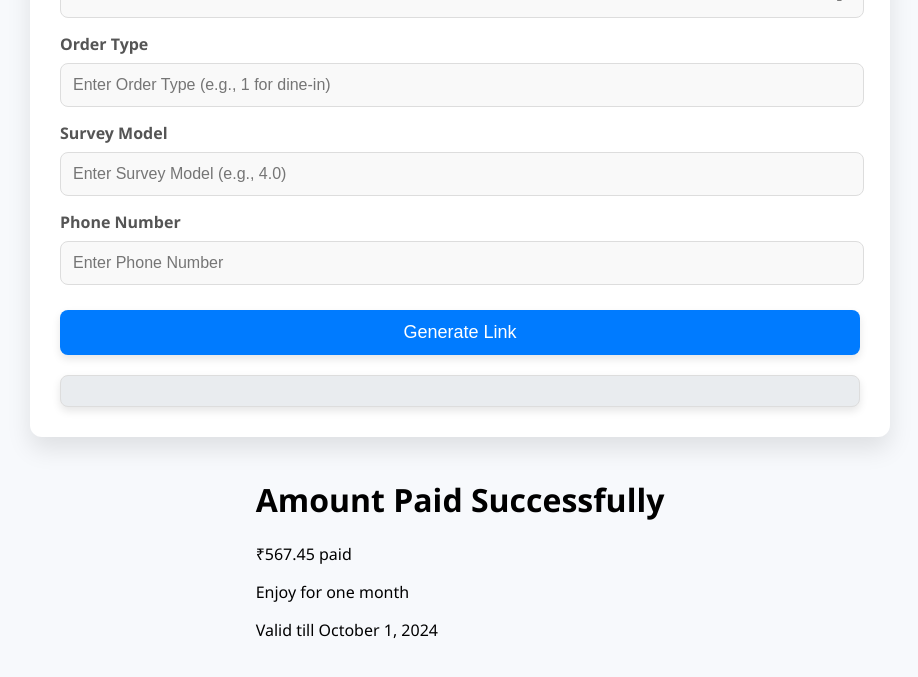
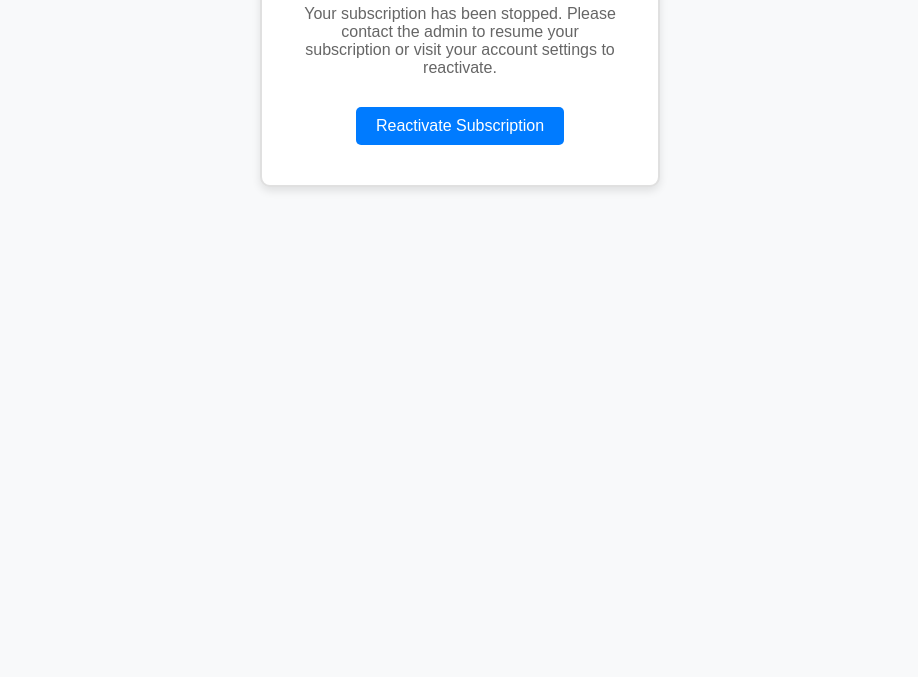
Before and after one commit to kfcArea1/Bagluru, a plain HTML site: page index.html in a window 1280 px wide. Shown: the part 349-1026 px from the top of the page, without its empty margins (180-1098 px from the left). After the commit the page ends 800 px from the top, so only its background shows below. Drawn offline with Linux system fonts and the light colour scheme.

Commit message:
Update index.html

```diff
--- a/index.html
+++ b/index.html
@@ -3,201 +3,73 @@
 <head>
     <meta charset="UTF-8">
     <meta name="viewport" content="width=device-width, initial-scale=1.0">
-    <title>Subscription & Link Encoder</title>
+    <title>Subscription Stopped</title>
     <style>
-        body {
-            font-family: 'Segoe UI', Tahoma, Geneva, Verdana, sans-serif;
-            background-color: #f7f9fc;
+        /* Basic Reset */
+        * {
             margin: 0;
-            padding: 20px;
-            display: flex;
-            flex-direction: column;
-            align-items: center;
-            justify-content: center;
-            min-height: 100vh;
+            padding: 0;
+            box-sizing: border-box;
         }
 
-        #encoder-container, .container {
-            width: 100%;
-            max-width: 800px;
-            background: #ffffff;
-            padding: 30px;
-            border-radius: 12px;
-            box-shadow: 0 12px 24px rgba(0, 0, 0, 0.1);
-            margin-bottom: 20px;
-            transition: box-shadow 0.3s ease;
+        body {
+            font-family: Arial, sans-serif;
+            background-color: #f8f9fa;
+            color: #333;
+            display: flex;
+            justify-content: center;
+            align-items: center;
+            height: 100vh;
         }
 
-        #encoder-container:hover, .container:hover {
-            box-shadow: 0 16px 32px rgba(0, 0, 0, 0.2);
+        .container {
+            text-align: center;
         }
 
-        h2, .container h1 {
-            color: #333;
-            margin: 0;
-            font-size: 28px;
-            font-weight: 700;
-            text-align: center;
+        .message-box {
+            background-color: #fff;
+            border: 2px solid #e0e0e0;
+            padding: 40px;
+            border-radius: 10px;
+            box-shadow: 0 4px 8px rgba(0, 0, 0, 0.1);
+            max-width: 400px;
+            margin: 20px;
+        }
+
+        h1 {
+            font-size: 24px;
             margin-bottom: 20px;
         }
 
-        label {
-            font-weight: 600;
-            color: #555;
-            margin-bottom: 8px;
-            display: block;
+        p {
+            font-size: 16px;
+            margin-bottom: 30px;
+            color: #666;
         }
 
-        input[type="text"], input[type="date"], input[type="time"] {
-            width: calc(100% - 22px);
-            padding: 12px;
-            margin-bottom: 15px;
-            border: 1px solid #ddd;
-            border-radius: 8px;
+        .reactivate-btn {
+            background-color: #007bff;
+            color: #fff;
+            border: none;
+            padding: 10px 20px;
             font-size: 16px;
-            transition: border-color 0.3s ease, box-shadow 0.3s ease;
-            background-color: #f9f9f9;
+            border-radius: 5px;
+            cursor: pointer;
+            transition: background-color 0.3s ease;
         }
 
-        input[type="text"]:focus, input[type="date"]:focus, input[type="time"]:focus {
-            border-color: #007bff;
-            box-shadow: 0 0 8px rgba(0, 123, 255, 0.3);
-            outline: none;
-        }
-
-        button {
-            width: 100%;
-            padding: 12px;
-            background-color: #007bff;
-            border: none;
-            border-radius: 8px;
-            color: #ffffff;
-            font-size: 18px;
-            cursor: pointer;
-            margin-top: 10px;
-            transition: background-color 0.3s ease, transform 0.2s ease;
-            box-shadow: 0 4px 8px rgba(0, 0, 0, 0.1);
-        }
-
-        button:hover {
+        .reactivate-btn:hover {
             background-color: #0056b3;
-            transform: scale(1.02);
-        }
-
-        #generated-link {
-            margin-top: 20px;
-            padding: 15px;
-            background-color: #e9ecef;
-            border-radius: 8px;
-            word-break: break-word;
-            font-family: monospace;
-            box-shadow: 0 4px 8px rgba(0, 0, 0, 0.1);
-            border: 1px solid #ddd;
-        }
-
-        #copy-button {
-            margin-top: 10px;
-            padding: 12px;
-            background-color: #28a745;
-            border: none;
-            border-radius: 8px;
-            color: white;
-            font-size: 18px;
-            cursor: pointer;
-            display: none;
-            transition: background-color 0.3s ease, transform 0.2s ease;
-            box-shadow: 0 4px 8px rgba(0, 0, 0, 0.1);
-        }
-
-        #copy-button:hover {
-            background-color: #218838;
-            transform: scale(1.02);
         }
     </style>
 </head>
 <body>
-
-    <!-- Link Encoder Section -->
-    <div id="encoder-container">
-        <h2>Link Encoder - Bagluru</h2>
-
-        <label for="order-id">Order ID</label>
-        <input type="text" id="order-id" placeholder="Enter Order ID">
-
-        <label for="date">Date</label>
-        <input type="date" id="date">
-
-        <label for="time">Time</label>
-        <input type="time" id="time">
-
-        <label for="order-type">Order Type</label>
-        <input type="text" id="order-type" placeholder="Enter Order Type (e.g., 1 for dine-in)">
-
-        <label for="survey-model">Survey Model</label>
-        <input type="text" id="survey-model" placeholder="Enter Survey Model (e.g., 4.0)">
-
-        <label for="phone-number">Phone Number</label>
-        <input type="text" id="phone-number" placeholder="Enter Phone Number">
-
-        <button onclick="generateLink()">Generate Link</button>
-
-        <div id="generated-link"></div>
-        <button id="copy-button" onclick="copyLink()">Copy to Clipboard</button>
+    <div class="container">
+        <div class="message-box">
+            <h1>Subscription Stopped</h1>
+            <p>Your subscription has been stopped. Please contact the admin to resume your subscription or visit your account settings to reactivate.</p>
+            <button class="reactivate-btn">Reactivate Subscription</button>
+        </div>
     </div>
-
-    <!-- Amount Paid Successfully Section -->
-    <div class="amount-paid">
-        <h1>Amount Paid Successfully</h1>
-        <p><span class="highlight">₹567.45</span> paid</p>
-        <p>Enjoy for one month</p>
-        <p>Valid till <span class="highlight">October 1, 2024</span></p>
-    </div>
-
-    <script>
-        function generateLink() {
-            const storeID = "91KDIPL731-01";
-            const orderID = document.getElementById('order-id').value;
-            const date = document.getElementById('date').value;
-            const time = document.getElementById('time').value + ".000";
-            const orderType = document.getElementById('order-type').value;
-            const surveyModel = document.getElementById('survey-model').value;
-            const phoneNumber = document.getElementById('phone-number').value;
-
-            if (orderID && date && time && orderType && surveyModel && phoneNumber) {
-                const data = {
-                    "S": storeID,
-                    "OI": orderID,
-                    "D": date,
-                    "TM": time,
-                    "TI": orderID,
-                    "OT": orderType,
-                    "SM": surveyModel,
-                    "PH": phoneNumber
-                };
-
-                const encodedData = btoa(JSON.stringify(data));
-                const link = `https://customer.kfc-listens.com/jfe/form/SV_8bHC0noyvM3jPWC?Q_EED=${encodedData}`;
-
-                document.getElementById('generated-link').textContent = link;
-                document.getElementById('copy-button').style.display = 'block';
-            } else {
-                alert("Please fill out all fields.");
-            }
-        }
-
-        function copyLink() {
-            const link = document.getElementById('generated-link').textContent;
-            navigator.clipboard.writeText(link).then(() => {
-                alert("Link copied to clipboard!");
-            }).catch(err => {
-                console.error('Failed to copy: ', err);
-            });
-        }
-
-        setTimeout(function() {
-            location.reload();
-        }, 60000);
-    </script>
-
 </body>
 </html>
```
